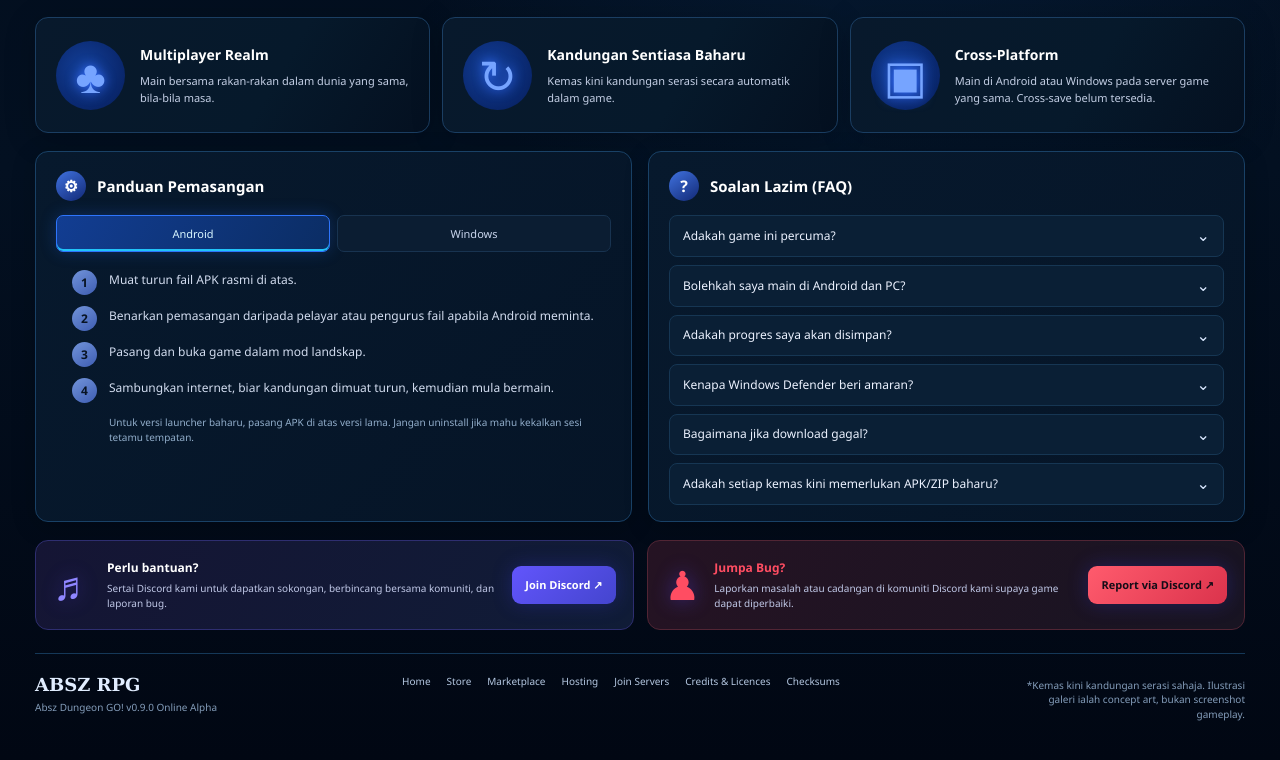
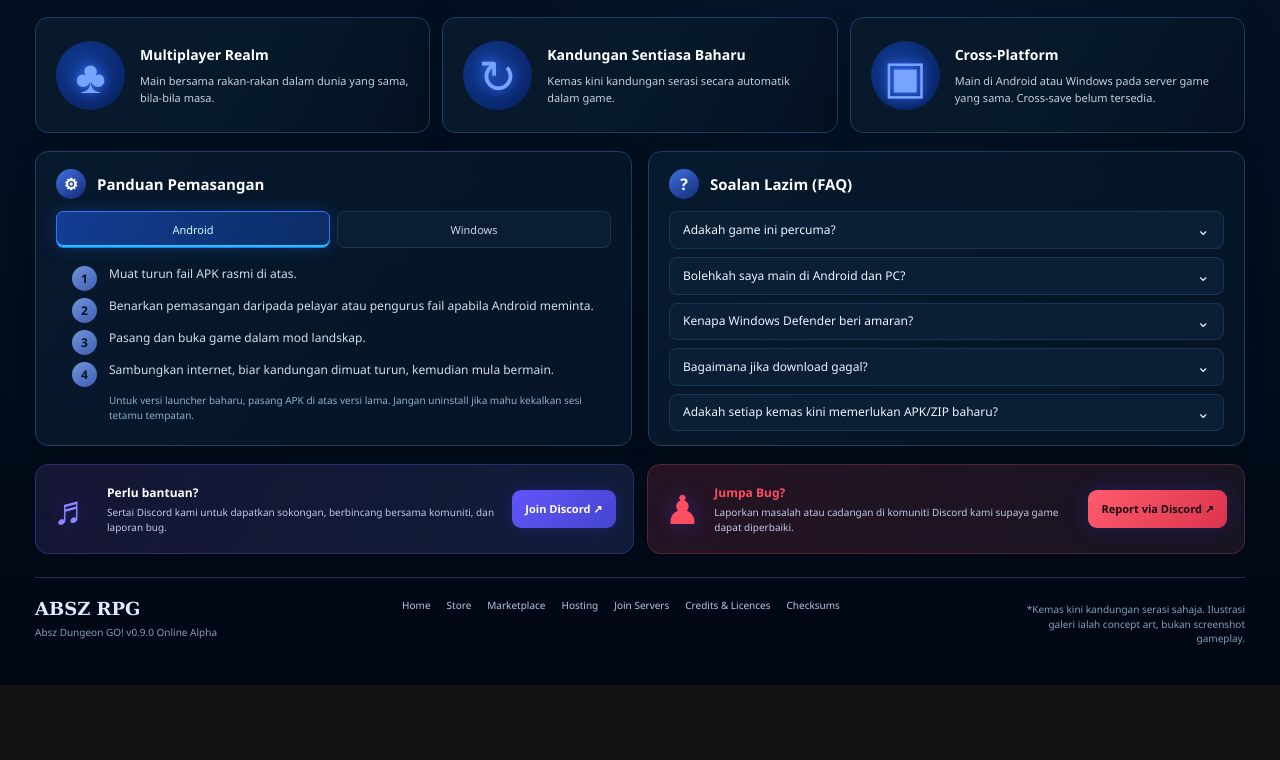
Before and after one commit to veltrorisekto-ai/AbszSMPstore, a website: page downloads/index.html in a window 1280 px wide. Shown: the part 982-1742 px from the top of the page. After the commit the page ends 1667 px from the top, so only its background shows below. Drawn offline with Linux system fonts and the light colour scheme; no server answers.

Commit message:
Refine Downloads FAQ spacing for visual reference
* Align FAQ density with supplied Downloads visual reference

* Tighten installation and FAQ card spacing at desktop widths

```diff
--- a/downloads/downloads.css
+++ b/downloads/downloads.css
@@ -120,19 +120,19 @@ button,summary,a{-webkit-tap-highlight-color:transparent}
 .feature-card h2{font-size:14px;margin:0 0 7px;color:#fff}
 .feature-card p{margin:0;font-size:11px;color:#c4cfe5;line-height:1.55}
 .guide-area{padding-top:18px;display:grid;grid-template-columns:1fr 1fr;gap:16px}
-.glass-panel{min-width:0;padding:19px 20px 16px;background:linear-gradient(125deg,#07192d,#061629d9);border:1px solid #194166;border-radius:13px;box-shadow:0 5px 24px #0003}
-.glass-panel h2{display:flex;align-items:center;gap:11px;font-size:15px;margin:0 0 14px;color:#fff;line-height:1.3}
+.glass-panel{min-width:0;padding:17px 20px 14px;background:linear-gradient(125deg,#07192d,#061629d9);border:1px solid #194166;border-radius:13px;box-shadow:0 5px 24px #0003}
+.glass-panel h2{display:flex;align-items:center;gap:11px;font-size:15px;margin:0 0 12px;color:#fff;line-height:1.3}
 .heading-glyph{width:30px;height:30px;flex:none;display:grid;place-items:center;border-radius:50%;font-weight:800;font-size:16px;color:#fff;background:linear-gradient(145deg,#4072df,#122976)}
 .tabs{display:grid;grid-template-columns:1fr 1fr;gap:7px;margin-bottom:15px}
 .tab{height:37px;border:1px solid #183350;border-radius:7px;background:#0b1d32;color:#c9d5ed;font-size:11px}
 .tab.selected{background:linear-gradient(120deg,#123d92,#0b2d64);border-color:#2e75fc;color:#d8f6ff;box-shadow:0 0 16px #2569ed44,inset 0 -2px #21c3f9}
 .tab-panel ol{list-style:none;counter-reset:step;margin:0;padding:0 0 0 16px}
-.tab-panel li{counter-increment:step;position:relative;padding:4px 0 8px 37px;min-height:36px;color:#d2dcef;font-size:12px;line-height:1.5}
+.tab-panel li{counter-increment:step;position:relative;padding:2px 0 5px 37px;min-height:32px;color:#d2dcef;font-size:12px;line-height:1.5}
 .tab-panel li:before{content:counter(step);position:absolute;left:0;top:3px;display:grid;place-items:center;background:linear-gradient(145deg,#7294da,#3e5db2);color:#081323;font-weight:800;border-radius:50%;width:25px;height:25px}
-.tab-panel .guide-note{font-size:10px;line-height:1.5;color:#92aecb;margin:4px 0 0 53px}
+.tab-panel .guide-note{font-size:10px;line-height:1.5;color:#92aecb;margin:2px 0 0 53px}
 .faq-list{display:grid;gap:8px}
 .faq-list details{background:#0a1f35;border:1px solid #163653;border-radius:8px;overflow:hidden}
-.faq-list summary{padding:9px 13px;display:flex;align-items:center;justify-content:space-between;gap:15px;list-style:none;font-size:12px;line-height:1.35;color:#ecf2ff;cursor:pointer}
+.faq-list summary{padding:7px 13px;display:flex;align-items:center;justify-content:space-between;gap:15px;list-style:none;font-size:12px;line-height:1.35;color:#ecf2ff;cursor:pointer}
 .faq-list summary::-webkit-details-marker{display:none}
 .faq-list summary span{font-size:16px;color:#dae8ff;transition:transform .2s}
 .faq-list details[open] summary span{transform:rotate(180deg)}
--- a/downloads/index.html
+++ b/downloads/index.html
@@ -121,7 +121,7 @@
         <div class="faq-list">
           <details><summary>Adakah game ini percuma?<span>⌄</span></summary><p>Build Online Alpha rasmi ini tersedia untuk dimuat turun. Game masih dalam pembangunan dan mungkin mempunyai pepijat.</p></details>
           <details><summary>Bolehkah saya main di Android dan PC?<span>⌄</span></summary><p>Ya. Android dan Windows menggunakan server multiplayer yang sama. Sesi tetamu pada setiap peranti berasingan; cross-save belum tersedia.</p></details>
-          <details><summary>Adakah progres saya akan disimpan?<span>⌄</span></summary><p>Game mempunyai sistem progres berasaskan server, tetapi alpha mungkin berubah. Jangan anggap sesi tetamu boleh dipindah antara peranti.</p></details>
+
           <details><summary>Kenapa Windows Defender beri amaran?<span>⌄</span></summary><p>Launcher alpha belum mempunyai sijil Authenticode. Muat turun hanya daripada laman rasmi, semak SHA-256, dan jangan matikan perlindungan antivirus.</p></details>
           <details><summary>Bagaimana jika download gagal?<span>⌄</span></summary><p>Cuba semula menggunakan sambungan yang stabil dan pastikan ruang peranti mencukupi. Jika masih gagal, laporkan di Discord bersama peranti dan mesej ralat.</p></details>
           <details><summary>Adakah setiap kemas kini memerlukan APK/ZIP baharu?<span>⌄</span></summary><p>Kandungan yang serasi boleh dimuat turun dalam game. Kemas kini launcher, enjin atau komponen native masih memerlukan pemasang baharu.</p></details>
```
